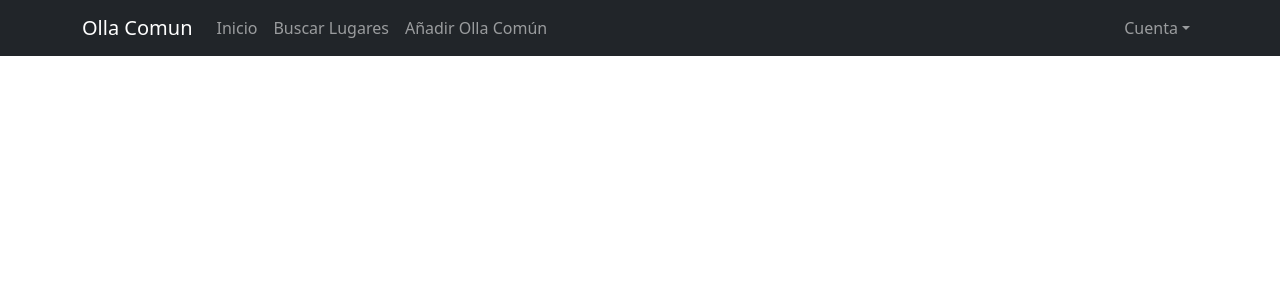
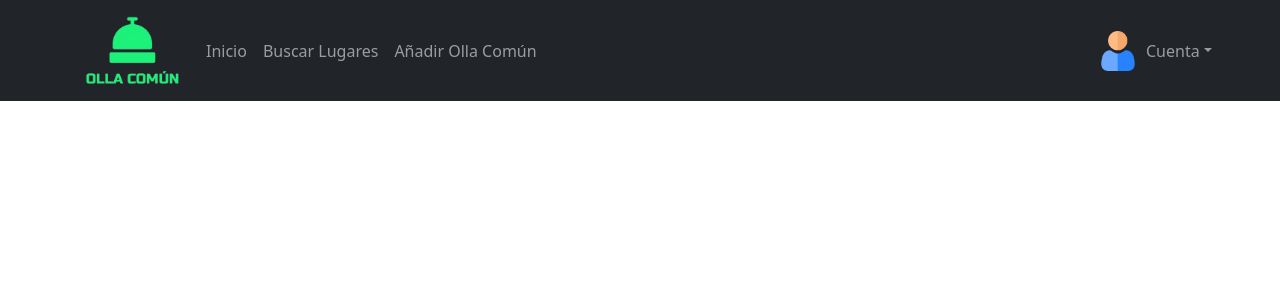
Before and after one commit to nobukts/olla-comun, a React (Vite) app: page / in a window 1280 px wide. Shown: the top 300 px of the page. Built offline with nearby package versions, Linux system fonts and the light colour scheme.

Commit message:
Actualización barra de navegador

```diff
--- /dev/null
+++ b/src/components/BarraNavegacion/BarraNavegacion.css
@@ -0,0 +1,25 @@
+.logo{
+    width: 100%;
+}
+
+.navbar-brand{
+    text-align: left;
+    width: 100px;
+}
+
+.usuario{
+    width: 40%;
+}
+
+.cuenta-usuario{
+    text-align: right;
+    width: 100px;
+}
+
+.opc-cuenta{
+    width: 10%;
+}
+
+.dropdown-menu{
+    width: max-content;
+}
--- a/src/components/BarraNavegacion/BarraNavegacion.jsx
+++ b/src/components/BarraNavegacion/BarraNavegacion.jsx
@@ -1,4 +1,5 @@
 import 'bootstrap/dist/css/bootstrap.min.css'
+import './BarraNavegacion.css'
 import Container from 'react-bootstrap/Container';
 import Nav from 'react-bootstrap/Nav';
 import Navbar from 'react-bootstrap/Navbar';
@@ -7,17 +8,20 @@ import NavDropdown from 'react-bootstrap/NavDropdown';
 function BarraNavegacion() {
   return (
     <Navbar collapseOnSelect expand="lg" bg="dark" variant="dark">
-      <Container>
-        <Navbar.Brand>Olla Comun</Navbar.Brand>
-        <Navbar.Toggle aria-controls="responsive-navbar-nav" />
+      <Container >
+        <Navbar.Brand>
+          <img className='logo' src="/src/assets/Logo página.png"/>
+        </Navbar.Brand>
+        <Navbar.Toggle aria-controls="responsive-navbar-nav"/>
         <Navbar.Collapse id="responsive-navbar-nav">
           <Nav className="me-auto">
             <Nav.Link href="#inicio">Inicio</Nav.Link>
             <Nav.Link href="#buscar-lugares">Buscar Lugares</Nav.Link>
             <Nav.Link href="#añadir-olla">Añadir Olla Común</Nav.Link>
           </Nav>
-          <Nav>
-            <NavDropdown title="Cuenta" id="collasible-nav-dropdown">
+          <Nav className='cuenta-usuario'>
+            <img className='usuario' src="/src/assets/Logo Usuario.png"/>
+            <NavDropdown className='opc-cuenta' title="Cuenta" id="collasible-nav-dropdown">
               <NavDropdown.Item href="#cuenta/crear-cuenta">Crear Cuenta</NavDropdown.Item>
               <NavDropdown.Item href="#cuenta/iniciar-sesion">Iniciar Sesión</NavDropdown.Item>
               <NavDropdown.Divider />
```
Also changed, not shown: src/assets/Logo Usuario.png (added), src/assets/Logo página.png (added).
